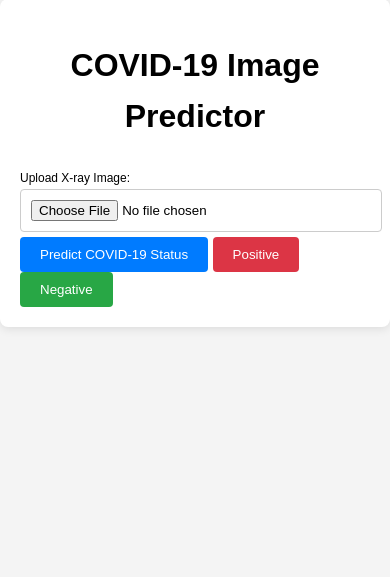
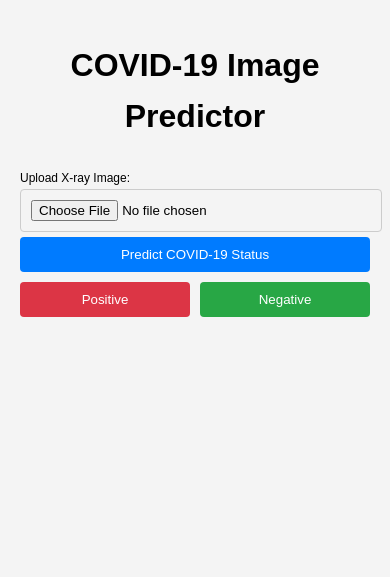
Before and after one commit to rudyoactiv/disease-detection, a Flask app: page /covid in a window 390 px wide. Shown: the part 124-701 px from the top of the page. Run offline with Flask 2, Linux system fonts and the light colour scheme.

Commit message:
Refactor styling for container and buttons; enhance layout for demo buttons in COVID prediction form

```diff
--- a/static/style.css
+++ b/static/style.css
@@ -578,4 +578,19 @@
   .card-content {
     border-radius: 40px;
   }
+
+  .container {
+    background-color: transparent;
+    box-shadow: none;
+  }
+
+  .btn {
+    width: 100%;
+  }
+
+  .demo-btn {
+    margin-top: 10px;
+    display: flex;
+    gap: 10px;
+  }
 }
--- a/templates/covid.html
+++ b/templates/covid.html
@@ -8,8 +8,11 @@
             <input type="file" class="form-control" id="image" name="image" required>
         </div>
         <button type="submit" class="btn btn-primary">Predict COVID-19 Status</button>
-        <button type="button" class="btn btn-success" id="positiveButton">Positive</button>
+        <div class="demo-btn">
+            <button type="button" class="btn btn-success" id="positiveButton">Positive</button>
         <button type="button" class="btn btn-danger" id="negativeButton">Negative</button>
+        </div>
+
     </form>
 </div>
 
```
